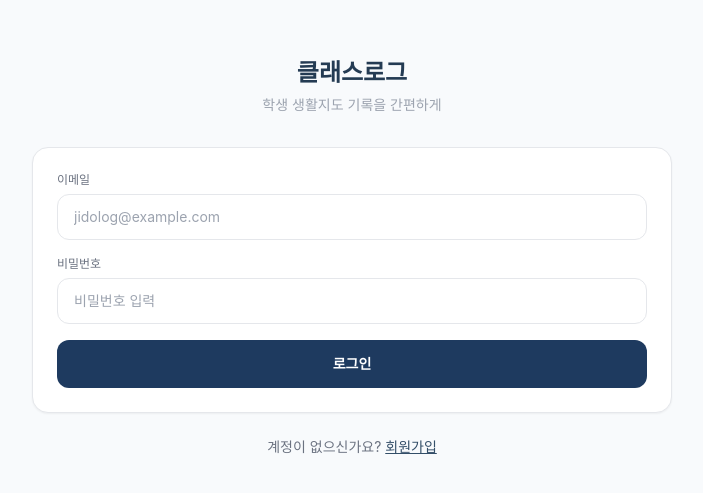
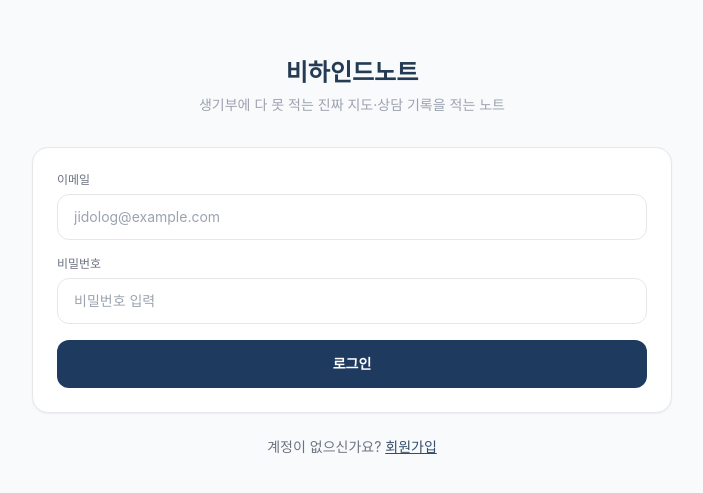
Before and after one commit to andybaby94/Bolt94-2.0, a React (Vite) app: page /login in a window 1280 px wide. Shown: the part 143-636 px from the top of the page, without its empty margins (288-991 px from the left). Built offline with nearby package versions, Linux system fonts and the light colour scheme; no server answers.

Commit message:
Updated Login.tsx

```diff
--- a/src/pages/Login.tsx
+++ b/src/pages/Login.tsx
@@ -2,8 +2,8 @@ import { useEffect, useState } from 'react';
 import { useNavigate, Link } from 'react-router-dom';
 import { supabase } from '@/lib/supabase';
 
-const BRAND = '클래스로그';
-const SLOGAN = '학생 생활지도 기록을 간편하게';
+const BRAND = '비하인드노트';
+const SLOGAN = '생기부에 다 못 적는 진짜 지도·상담 기록을 적는 노트';
 
 export function Login() {
   const navigate = useNavigate();
```
